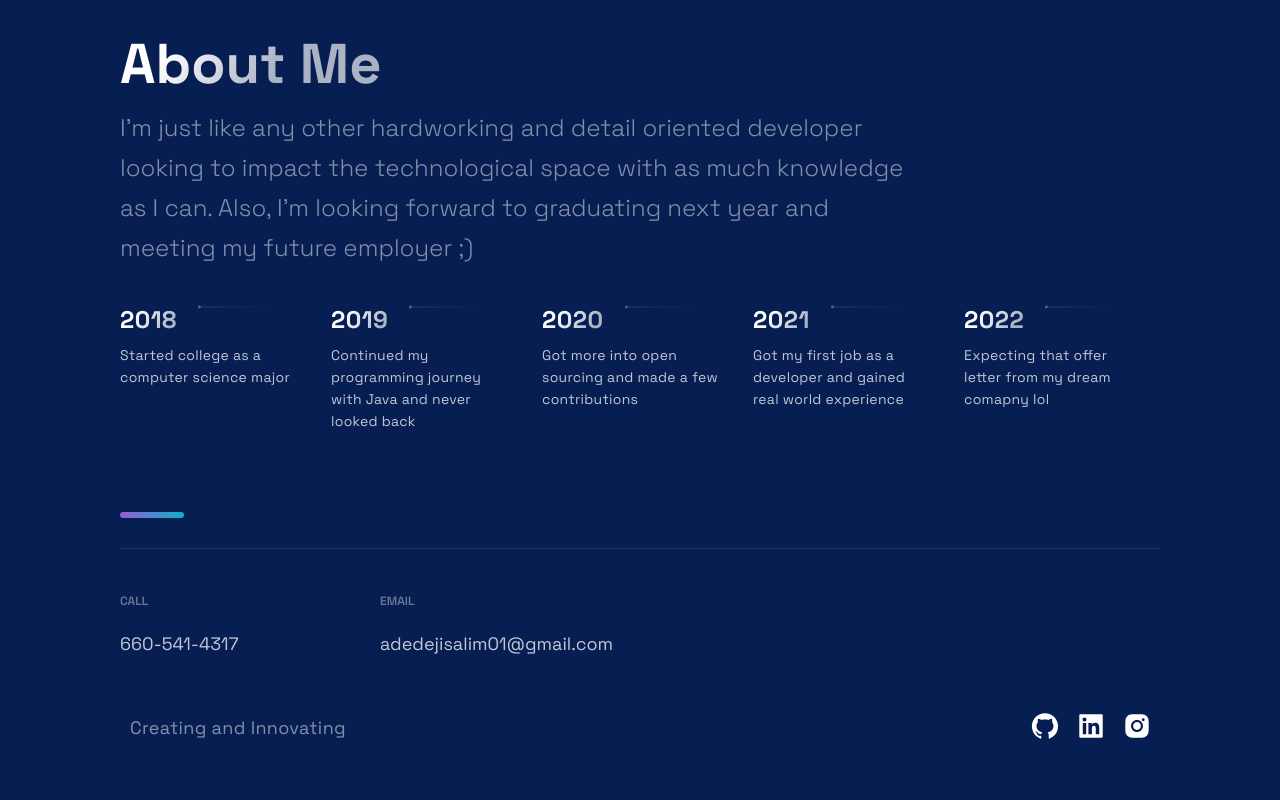
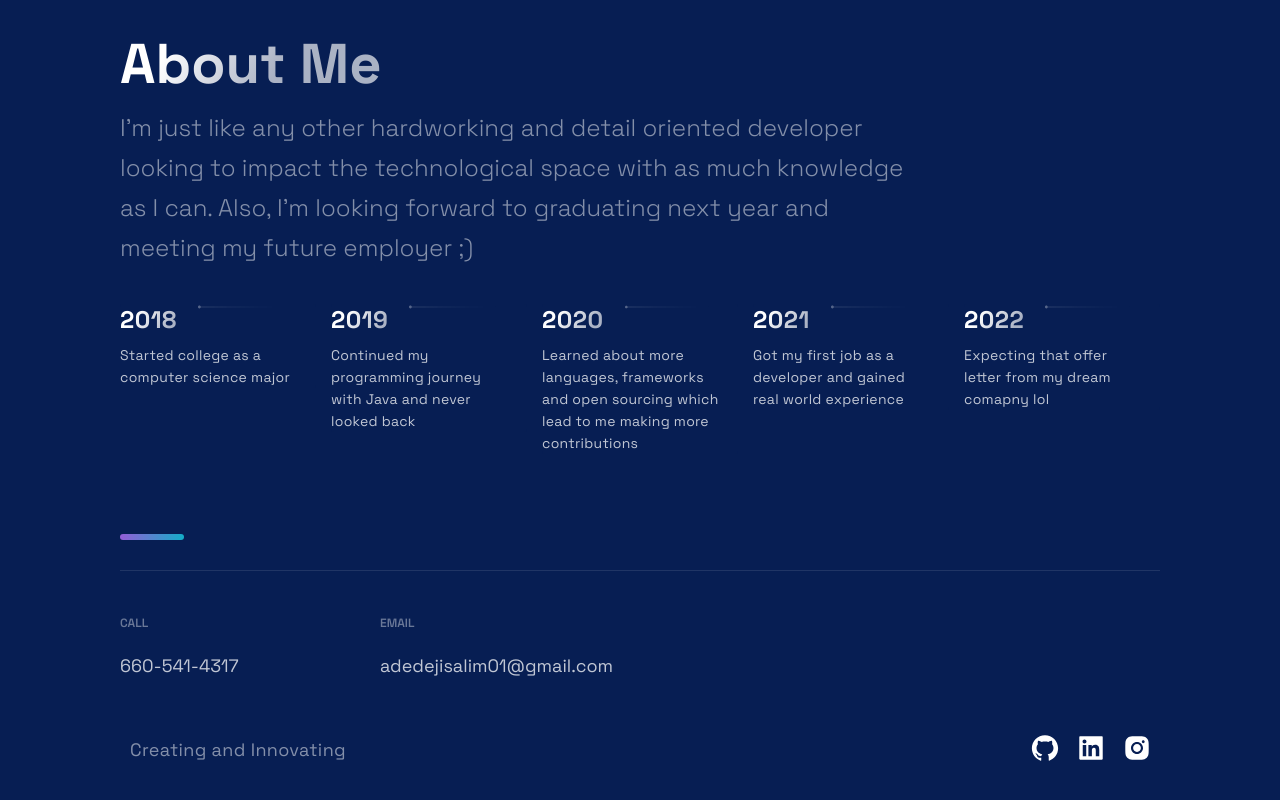
Before and after one commit to adedejisalim/portfolio_website-STARTER, a Next.js app: page / in a window 1280 px wide. Shown: the part 2763-3563 px from the top of the page. Built offline with nearby package versions, Linux system fonts and the light colour scheme.

Commit message:
made minor changes

```diff
--- a/src/components/Hero/Hero.js
+++ b/src/components/Hero/Hero.js
@@ -16,7 +16,7 @@ const Hero = () => (
       An undergraduate student in Northwest Missouri State University. Pursuing a Bachelor of science degree in computer science. Dependable, hard worker ready to learn and provide adequate service in both Frontend and Backend projects.
       </SectionText>
 
-      <Button onClick={() => window.location = 'https://google.com'}>Learn More</Button>
+      <Button onClick={() => window.location = 'https://www.linkedin.com/in/salim-adedeji-8b170017b/'}>Learn More</Button>
     </LeftSection>
   </Section>
 );
--- a/src/constants/constants.js
+++ b/src/constants/constants.js
@@ -31,7 +31,7 @@ export const projects = [
 export const TimeLineData = [
   { year: 2018, text: 'Started college as a computer science major', },
   { year: 2019, text: 'Continued my programming journey with Java and never looked back', },
-  { year: 2020, text: 'Got more into open sourcing and made a few contributions', },
+  { year: 2020, text: 'Learned about more languages, frameworks and open sourcing which lead to me making more contributions', },
   { year: 2021, text: 'Got my first job as a developer and gained real world experience', },
   { year: 2022, text: 'Expecting that offer letter from my dream comapny lol', },
 ];
```
